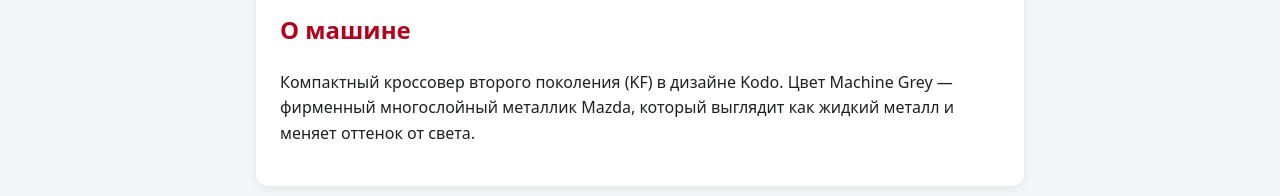
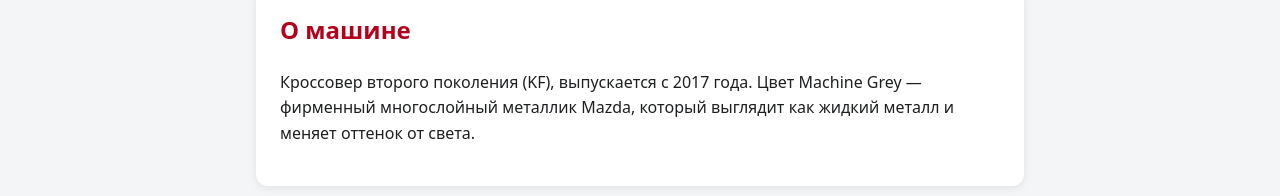
Before and after one commit to jenlvov/mazda-cx5, a plain HTML site: page index.html in a window 1280 px wide. Shown: the part 347-543 px from the top of the page. Drawn offline with Linux system fonts and the light colour scheme.

Commit message:
Rewrite about section intro

```diff
--- a/index.html
+++ b/index.html
@@ -21,7 +21,7 @@
     <section class="card">
       <h2>О машине</h2>
       <p>
-        Компактный кроссовер второго поколения (KF) в дизайне Kodo.
+        Кроссовер второго поколения (KF), выпускается с 2017 года.
         Цвет Machine Grey — фирменный многослойный металлик Mazda,
         который выглядит как жидкий металл и меняет оттенок от света.
       </p>
```
